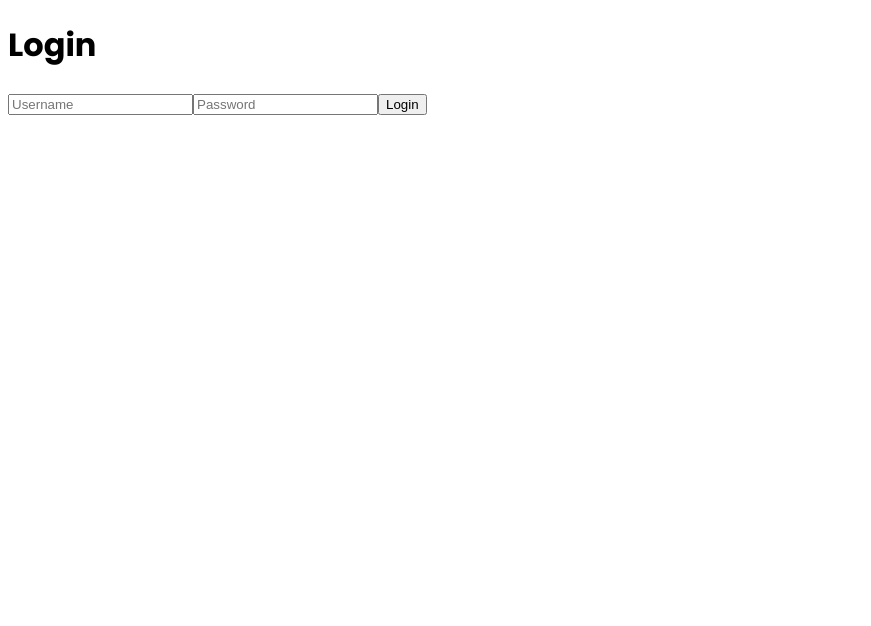
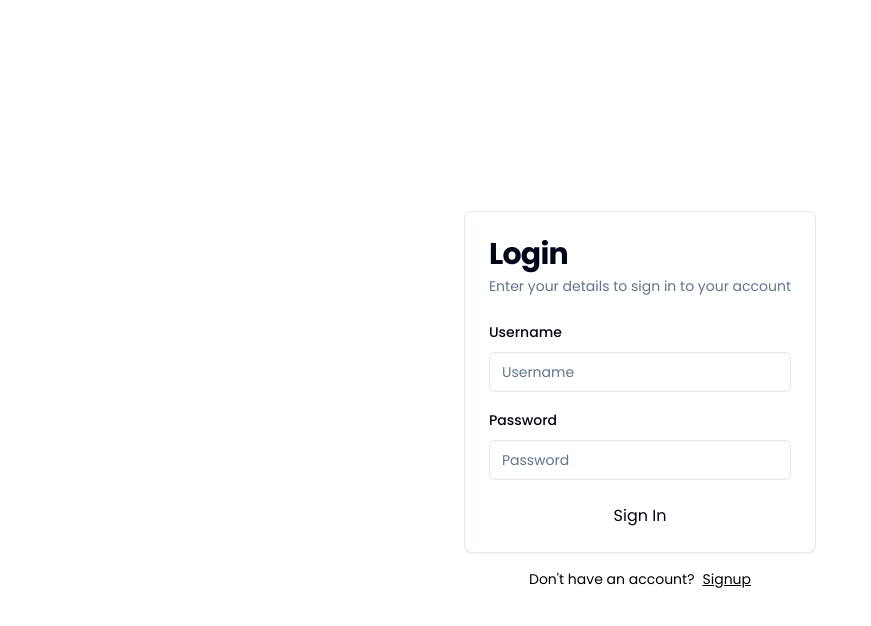
Before and after one commit to Rani-Codes/learningFastAPI, a Next.js app in the folder todo-frontend/: page /login in a window 1280 px wide. Shown: the top 626 px of the page, without its empty margins (0-871 px from the left). Built offline with nearby package versions, Linux system fonts and the light colour scheme; no server answers.

Commit message:
Update ui of login page

```diff
--- a/todo-frontend/app/(auth)/layout.tsx
+++ b/todo-frontend/app/(auth)/layout.tsx
@@ -1,3 +1,4 @@
+import "../globals.css";
 import { poppins } from '@/ui/fonts';
 import { Metadata } from 'next';
 
@@ -9,7 +10,7 @@
 export default function LoginLayout({ children }: { children: React.ReactNode }) {
   return (
     <html lang="en">
-      <body className={`${poppins.className} antialiased relative overflow-hidden min-h-screen flex flex-col items-center justify-center`}>
+      <body className={`${poppins.className} antialiased relative overflow-hidden min-h-screen`}>
         <main className="w-full">
           {children}
         </main>
--- a/todo-frontend/app/(auth)/login/page.tsx
+++ b/todo-frontend/app/(auth)/login/page.tsx
@@ -1,7 +1,19 @@
 "use client"
 import { useState } from 'react'
 import { useRouter } from 'next/navigation'
-import { login } from  '@/app/(auth)/utils/fetchAPI'
+import { login } from '../utils/authAPI'
+
+import {
+  Card,
+  CardContent,
+  CardDescription,
+  CardFooter,
+  CardHeader,
+  CardTitle,
+} from "@/components/ui/card"
+import { Label } from "@/components/ui/label"
+import { Input } from "@/components/ui/input"
+import Link from "next/link";
 
 const Login = () => {
     const [username, setUsername] = useState('')
@@ -26,24 +38,51 @@
     }
 
     return (
-        <div>
-        <h1>Login</h1>
+      <div className="w-full h-screen flex flex-col justify-center items-center">
+        {error && <p className='text-red-600'>{error}</p>}
         <form onSubmit={handleSubmit}>
-          <input
+          <Card>
+            <CardHeader className="space-y-1">
+              <CardTitle className="text-3xl font-bold">Login</CardTitle>
+              <CardDescription>
+                Enter your details to sign in to your account
+              </CardDescription>
+            </CardHeader>
+            <CardContent className="space-y-4">
+              <div className="space-y-2">
+                <Label htmlFor="username">Username</Label>
+                <Input
+                  id="username"
+                  name="username"
                   type="text"
                   value={username}
                   onChange={(e) => setUsername(e.target.value)}
                   placeholder="Username"
                 />
-          <input
+              </div>
+              <div className="space-y-2">
+                <Label htmlFor="password">Password</Label>
+                <Input
+                  id="password"
+                  name="password"
                   type="password"
                   value={password}
                   onChange={(e) => setPassword(e.target.value)}
                   placeholder="Password"
                 />
-          <button type="submit">Login</button>
+              </div>
+            </CardContent>
+            <CardFooter className="flex flex-col">
+              <button className="w-full">Sign In</button>
+            </CardFooter>
+          </Card>
+          <div className="mt-4 text-center text-sm">
+            Don't have an account?
+            <Link className="underline ml-2" href={"/signup"}>
+              Signup
+            </Link>
+          </div>
         </form>
-        {error && <p>{error}</p>}
       </div>
     )
 }
--- /dev/null
+++ b/todo-frontend/components/ui/card.tsx
@@ -0,0 +1,79 @@
+import * as React from "react"
+
+import { cn } from "@/lib/utils"
+
+const Card = React.forwardRef<
+  HTMLDivElement,
+  React.HTMLAttributes<HTMLDivElement>
+>(({ className, ...props }, ref) => (
+  <div
+    ref={ref}
+    className={cn(
+      "rounded-lg border border-slate-200 bg-white text-slate-950 shadow-sm dark:border-slate-800 dark:bg-slate-950 dark:text-slate-50",
+      className
+    )}
+    {...props}
+  />
+))
+Card.displayName = "Card"
+
+const CardHeader = React.forwardRef<
+  HTMLDivElement,
+  React.HTMLAttributes<HTMLDivElement>
+>(({ className, ...props }, ref) => (
+  <div
+    ref={ref}
+    className={cn("flex flex-col space-y-1.5 p-6", className)}
+    {...props}
+  />
+))
+CardHeader.displayName = "CardHeader"
+
+const CardTitle = React.forwardRef<
+  HTMLParagraphElement,
+  React.HTMLAttributes<HTMLHeadingElement>
+>(({ className, ...props }, ref) => (
+  <h3
+    ref={ref}
+    className={cn(
+      "text-2xl font-semibold leading-none tracking-tight",
+      className
+    )}
+    {...props}
+  />
+))
+CardTitle.displayName = "CardTitle"
+
+const CardDescription = React.forwardRef<
+  HTMLParagraphElement,
+  React.HTMLAttributes<HTMLParagraphElement>
+>(({ className, ...props }, ref) => (
+  <p
+    ref={ref}
+    className={cn("text-sm text-slate-500 dark:text-slate-400", className)}
+    {...props}
+  />
+))
+CardDescription.displayName = "CardDescription"
+
+const CardContent = React.forwardRef<
+  HTMLDivElement,
+  React.HTMLAttributes<HTMLDivElement>
+>(({ className, ...props }, ref) => (
+  <div ref={ref} className={cn("p-6 pt-0", className)} {...props} />
+))
+CardContent.displayName = "CardContent"
+
+const CardFooter = React.forwardRef<
+  HTMLDivElement,
+  React.HTMLAttributes<HTMLDivElement>
+>(({ className, ...props }, ref) => (
+  <div
+    ref={ref}
+    className={cn("flex items-center p-6 pt-0", className)}
+    {...props}
+  />
+))
+CardFooter.displayName = "CardFooter"
+
+export { Card, CardHeader, CardFooter, CardTitle, CardDescription, CardContent }
--- /dev/null
+++ b/todo-frontend/components/ui/input.tsx
@@ -0,0 +1,25 @@
+import * as React from "react"
+
+import { cn } from "@/lib/utils"
+
+export interface InputProps
+  extends React.InputHTMLAttributes<HTMLInputElement> {}
+
+const Input = React.forwardRef<HTMLInputElement, InputProps>(
+  ({ className, type, ...props }, ref) => {
+    return (
+      <input
+        type={type}
+        className={cn(
+          "flex h-10 w-full rounded-md border border-slate-200 bg-white px-3 py-2 text-sm ring-offset-white file:border-0 file:bg-transparent file:text-sm file:font-medium placeholder:text-slate-500 focus-visible:outline-none focus-visible:ring-2 focus-visible:ring-slate-950 focus-visible:ring-offset-2 disabled:cursor-not-allowed disabled:opacity-50 dark:border-slate-800 dark:bg-slate-950 dark:ring-offset-slate-950 dark:placeholder:text-slate-400 dark:focus-visible:ring-slate-300",
+          className
+        )}
+        ref={ref}
+        {...props}
+      />
+    )
+  }
+)
+Input.displayName = "Input"
+
+export { Input }
--- /dev/null
+++ b/todo-frontend/components/ui/label.tsx
@@ -0,0 +1,26 @@
+"use client"
+
+import * as React from "react"
+import * as LabelPrimitive from "@radix-ui/react-label"
+import { cva, type VariantProps } from "class-variance-authority"
+
+import { cn } from "@/lib/utils"
+
+const labelVariants = cva(
+  "text-sm font-medium leading-none peer-disabled:cursor-not-allowed peer-disabled:opacity-70"
+)
+
+const Label = React.forwardRef<
+  React.ElementRef<typeof LabelPrimitive.Root>,
+  React.ComponentPropsWithoutRef<typeof LabelPrimitive.Root> &
+    VariantProps<typeof labelVariants>
+>(({ className, ...props }, ref) => (
+  <LabelPrimitive.Root
+    ref={ref}
+    className={cn(labelVariants(), className)}
+    {...props}
+  />
+))
+Label.displayName = LabelPrimitive.Root.displayName
+
+export { Label }
--- /dev/null
+++ b/todo-frontend/lib/utils.ts
@@ -0,0 +1,6 @@
+import { type ClassValue, clsx } from "clsx"
+import { twMerge } from "tailwind-merge"
+
+export function cn(...inputs: ClassValue[]) {
+  return twMerge(clsx(inputs))
+}
--- a/todo-frontend/tailwind.config.ts
+++ b/todo-frontend/tailwind.config.ts
@@ -1,20 +1,40 @@
-import type { Config } from "tailwindcss";
+import type { Config } from "tailwindcss"
 
-const config: Config = {
+const config = {
+  darkMode: ["class"],
   content: [
-    "./pages/**/*.{js,ts,jsx,tsx,mdx}",
-    "./components/**/*.{js,ts,jsx,tsx,mdx}",
-    "./app/**/*.{js,ts,jsx,tsx,mdx}",
+    './pages/**/*.{ts,tsx}',
+    './components/**/*.{ts,tsx}',
+    './app/**/*.{ts,tsx}',
+    './src/**/*.{ts,tsx}',
   ],
+  prefix: "",
   theme: {
+    container: {
+      center: true,
+      padding: "2rem",
+      screens: {
+        "2xl": "1400px",
+      },
+    },
     extend: {
-      backgroundImage: {
-        "gradient-radial": "radial-gradient(var(--tw-gradient-stops))",
-        "gradient-conic":
-          "conic-gradient(from 180deg at 50% 50%, var(--tw-gradient-stops))",
+      keyframes: {
+        "accordion-down": {
+          from: { height: "0" },
+          to: { height: "var(--radix-accordion-content-height)" },
+        },
+        "accordion-up": {
+          from: { height: "var(--radix-accordion-content-height)" },
+          to: { height: "0" },
+        },
+      },
+      animation: {
+        "accordion-down": "accordion-down 0.2s ease-out",
+        "accordion-up": "accordion-up 0.2s ease-out",
       },
     },
   },
-  plugins: [],
-};
-export default config;
+  plugins: [require("tailwindcss-animate")],
+} satisfies Config
+
+export default config
```
Also changed, not shown: todo-frontend/package.json (+7 -1 lines), todo-frontend/components.json (added), 2 other files (tests, documents, lock files or other folders). Lines whose indentation alone changed are shown as unchanged.
